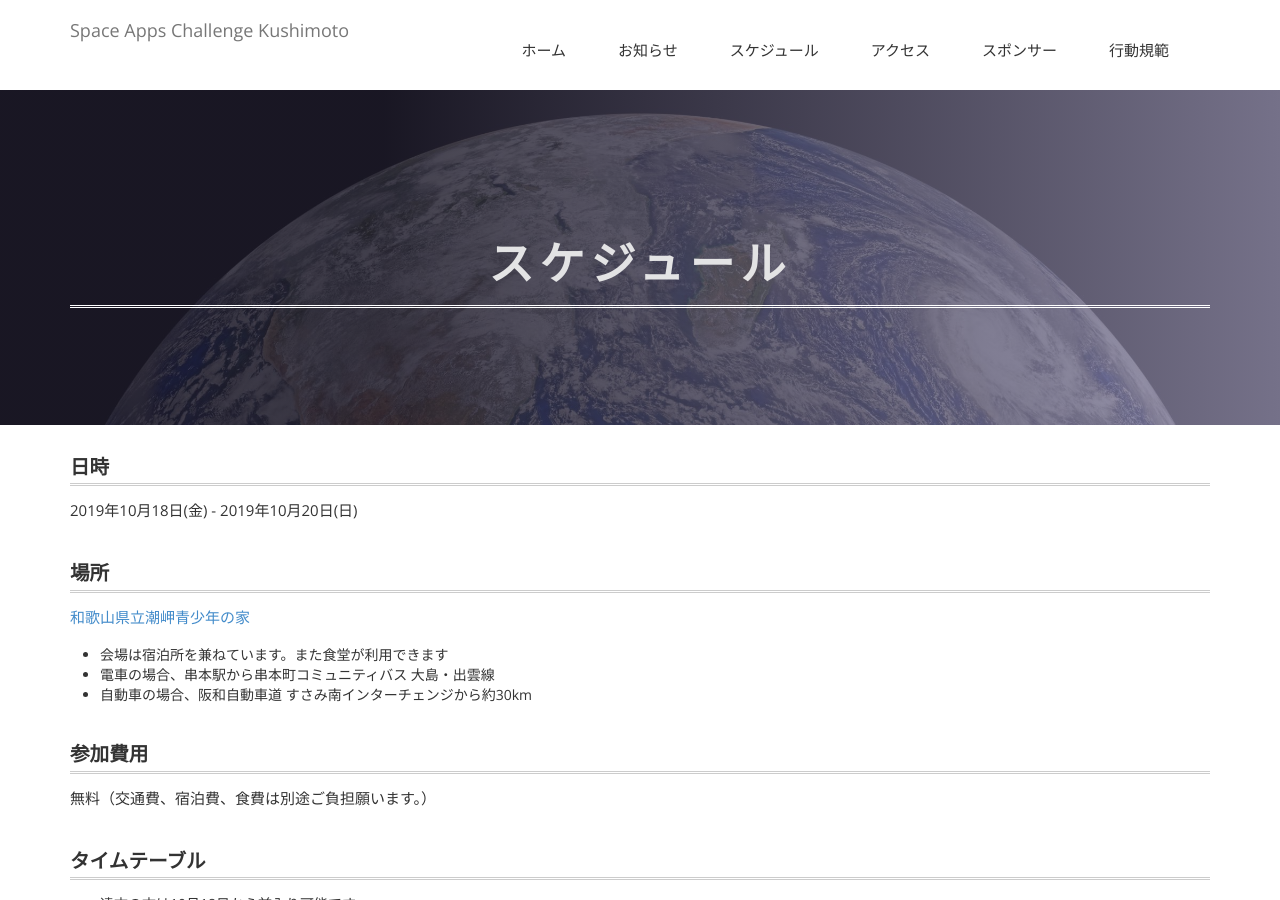
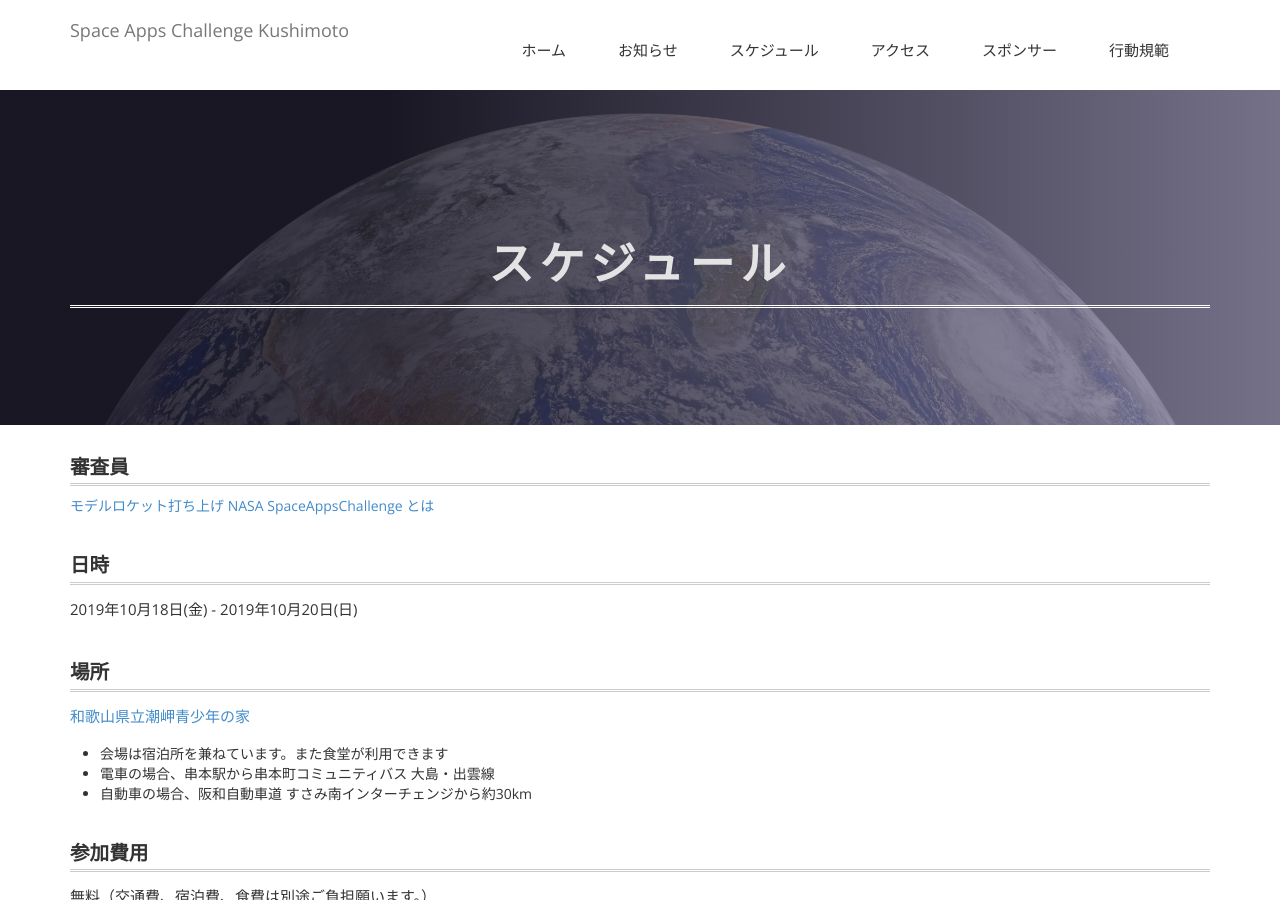
Before and after one commit to naogify/space-apps-kushimoto.github.io, a Jekyll site: the page built from schedule.md, in a window 1280 px wide and 900 px high. Built offline with Jekyll 4.4.1, drawn with Linux system fonts in a browser that asks for light colours; nearby versions of some CDN libraries; some web fonts are replaced; a script that is not in the unit is left out; some of the changed lines change nothing that is shown.

Commit message:
add judeges config

```diff
--- a/_config.yml
+++ b/_config.yml
@@ -35,3 +35,21 @@
 
   - cat: お知らせ
     desc: "Space Apps Challenge Kushimoto の実行委員からのお知らせ"
+
+judges:
+  - name: 寺田 弘慈様
+    img:
+    organization: 宇宙航空研究開発機構、JAXA
+    position: みちびきプロジェクトマネージャ
+  - name: 西村　竜一様
+    img:
+    organization: 国立大学法人　和歌山大学
+    position: データ・インテリジェンス教育研究部門 （システム工学部）講師
+  - name: 牟田 梓様
+    img:
+    organization: さくらインターネット株式会社
+    position: 社長室 Tellus project (xData Alliance ProjectAllianceBusiness Group)プロデューサー
+  - name: 古崎　晃司様
+    img:
+    organization: 大阪電気通信大学
+    position: 情報通信工学部　情報工学科　教授
--- a/schedule.md
+++ b/schedule.md
@@ -3,6 +3,13 @@
 title: スケジュール
 permalink: /schedule/
 ---
+
+## 審査員
+<div>
+{% for post in site.posts %}
+<a href="{{ post.url }}">{{ post.title }}</a>
+{% endfor %}
+</div>
 
 ## 日時
 
```
